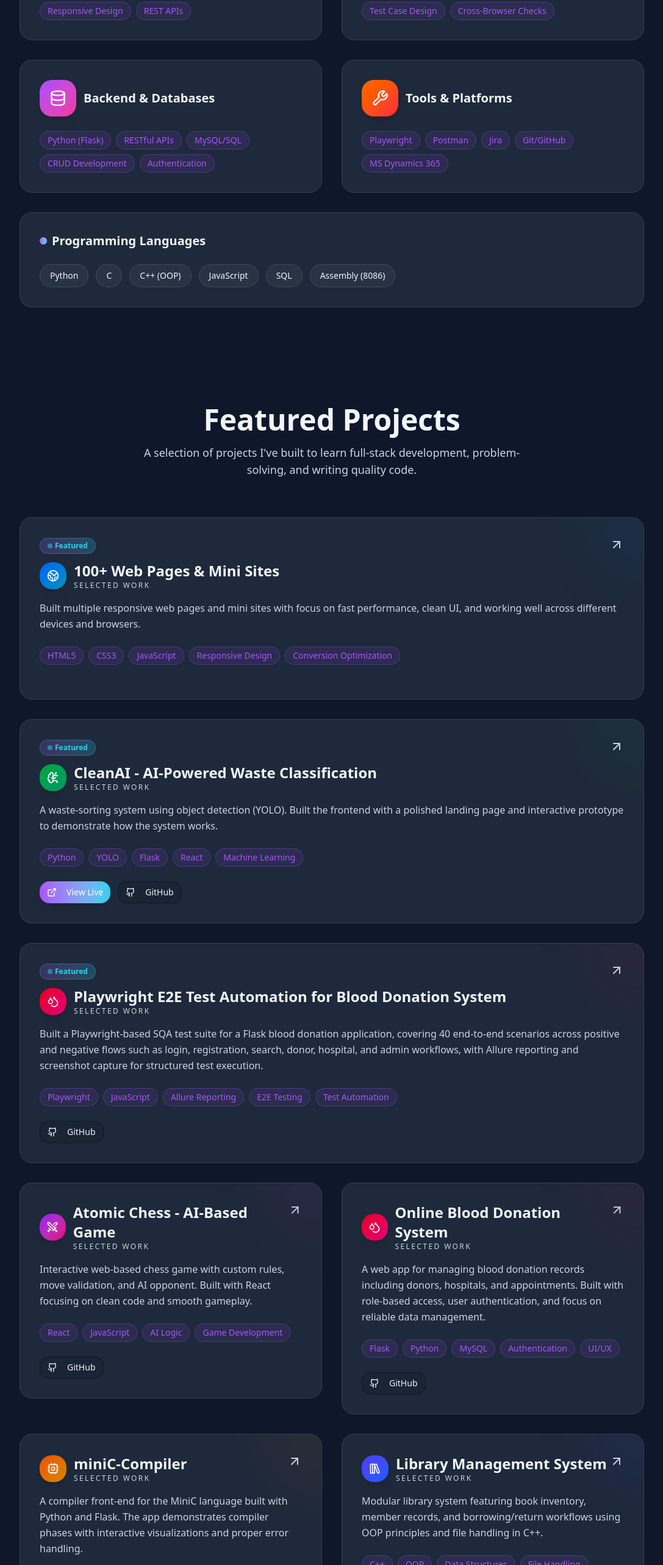
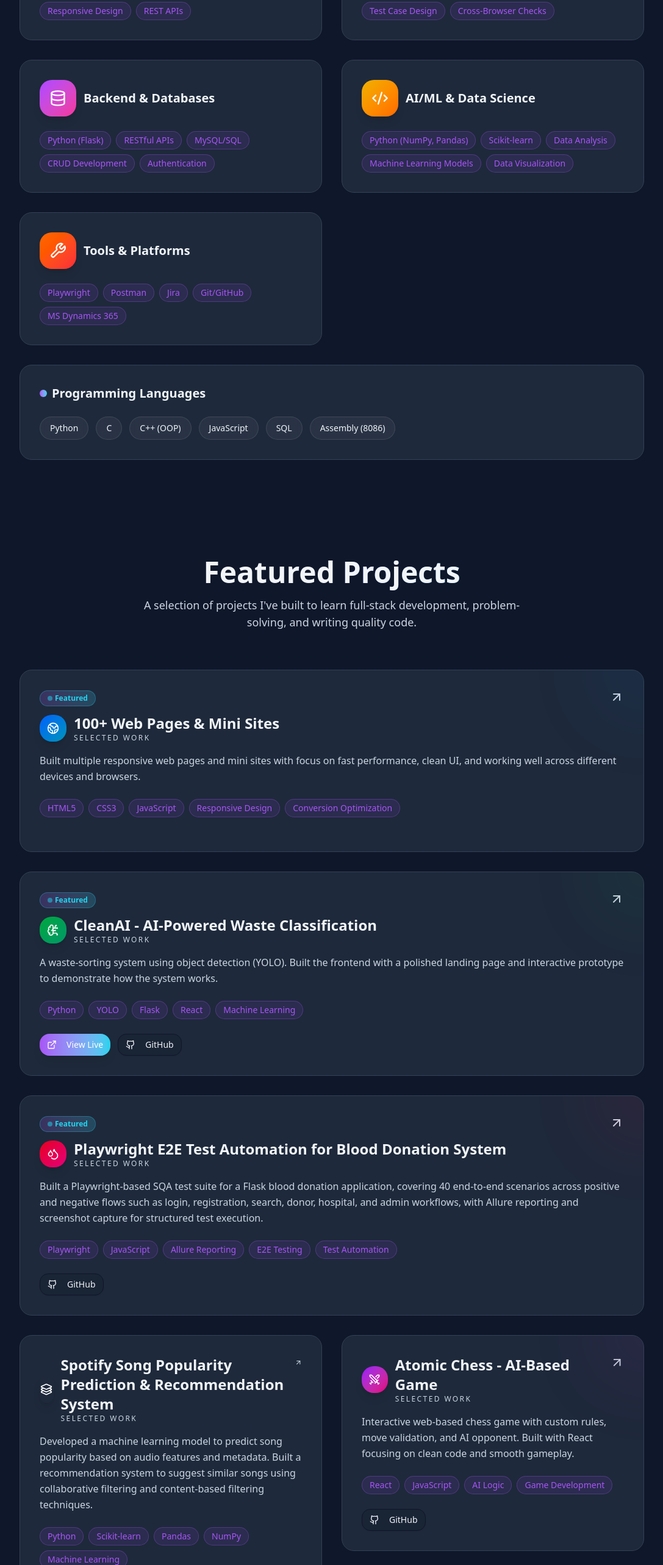
Before and after one commit to m-hamza7/Portfolio, a Next.js app: page / in a window 1280 px wide. Shown: the part 1960-4526 px from the top of the page at 61% size, without its empty margins (96-1183 px from the left). Built offline with nearby package versions, Linux system fonts and the light colour scheme.

Commit message:
updated skills, Added ML project, updated the AI/ML progress

```diff
--- a/components/learning-journey.tsx
+++ b/components/learning-journey.tsx
@@ -19,7 +19,7 @@ const phases = [
     icon: Database,
     color: "from-green-500 to-emerald-500",
     topics: ["NumPy", "Pandas", "Matplotlib", "Scikit-learn", "Classification", "Regression"],
-    status: "in-progress",
+    status: "completed",
   },
   {
     id: 3,
@@ -28,7 +28,7 @@ const phases = [
     icon: Brain,
     color: "from-purple-500 to-pink-500",
     topics: ["Neural Networks", "CNNs", "RNNs & LSTMs", "Transformers", "PyTorch", "TensorFlow"],
-    status: "upcoming",
+    status: "in-progress",
   },
   {
     id: 4,
--- a/components/projects.tsx
+++ b/components/projects.tsx
@@ -60,6 +60,14 @@ export default function Projects() {
       github: 'https://github.com/m-hamza7/Playwright-E2E-Test-Automation',
       featured: true,
       gradient: 'from-red-600 to-pink-600',
+    },
+    {
+      title: "Spotify Song Popularity Prediction & Recommendation System",
+      description:
+        "Developed a machine learning model to predict song popularity based on audio features and metadata. Built a recommendation system to suggest similar songs using collaborative filtering and content-based filtering techniques.",
+      tech: ["Python", "Scikit-learn", "Pandas", "NumPy", "Machine Learning"],
+      github: "https://github.com/m-hamza7/Spotify-Song-Popularity-Prediction-Listening-Behavior-Analysis",
+
     },
     {
       title: "Atomic Chess - AI-Based Game",
--- a/components/skills.tsx
+++ b/components/skills.tsx
@@ -19,6 +19,12 @@ export default function Skills() {
       icon: Database,
       skills: ["Python (Flask)", "RESTful APIs", "MySQL/SQL", "CRUD Development", "Authentication"],
       color: "from-purple-500 to-pink-500",
+    },
+    {
+      title: "AI/ML & Data Science",
+      icon: Code2,
+      skills: ["Python (NumPy, Pandas)", "Scikit-learn", "Data Analysis", "Machine Learning Models", "Data Visualization"],
+      color: "from-yellow-500 to-orange-500",
     },
     {
       title: "Tools & Platforms",
```
Also changed, not shown: next-env.d.ts, 1 other file (tests, documents, lock files or other folders).
